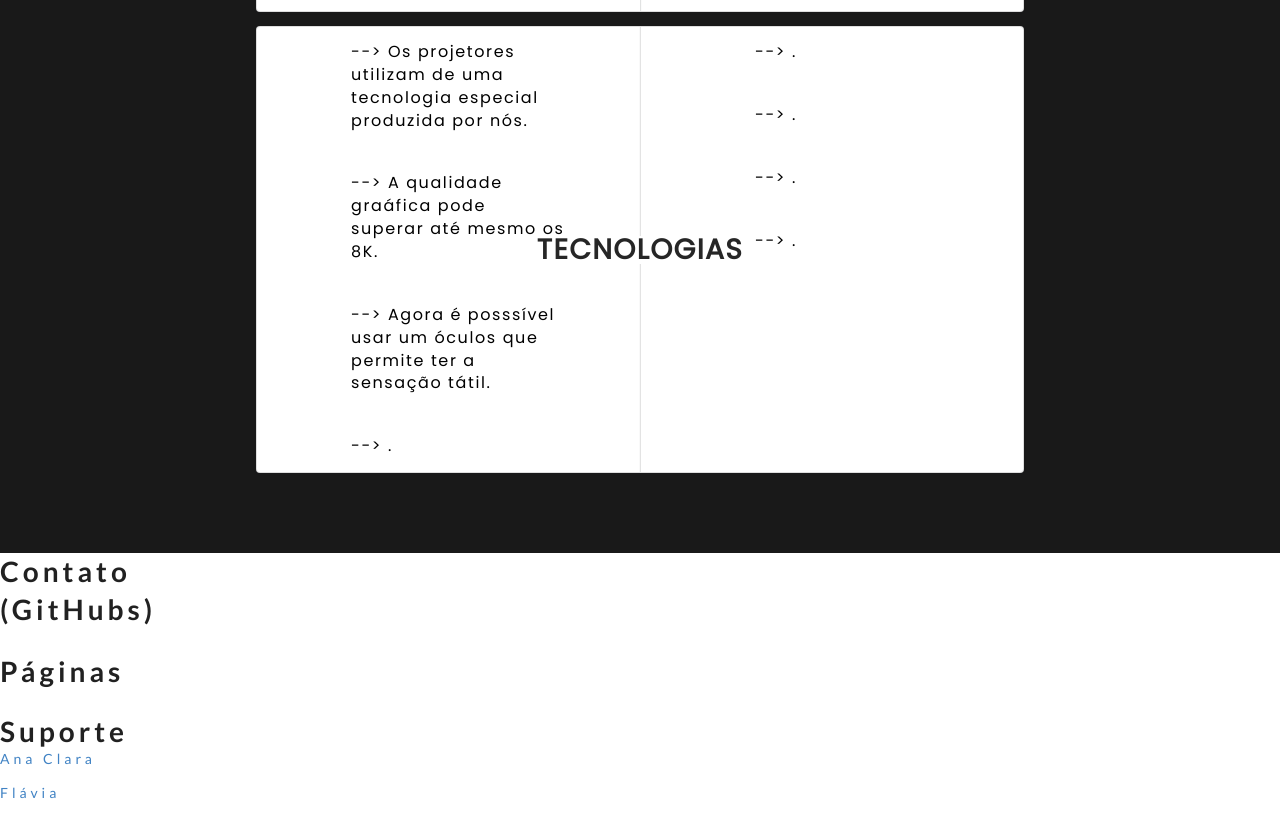
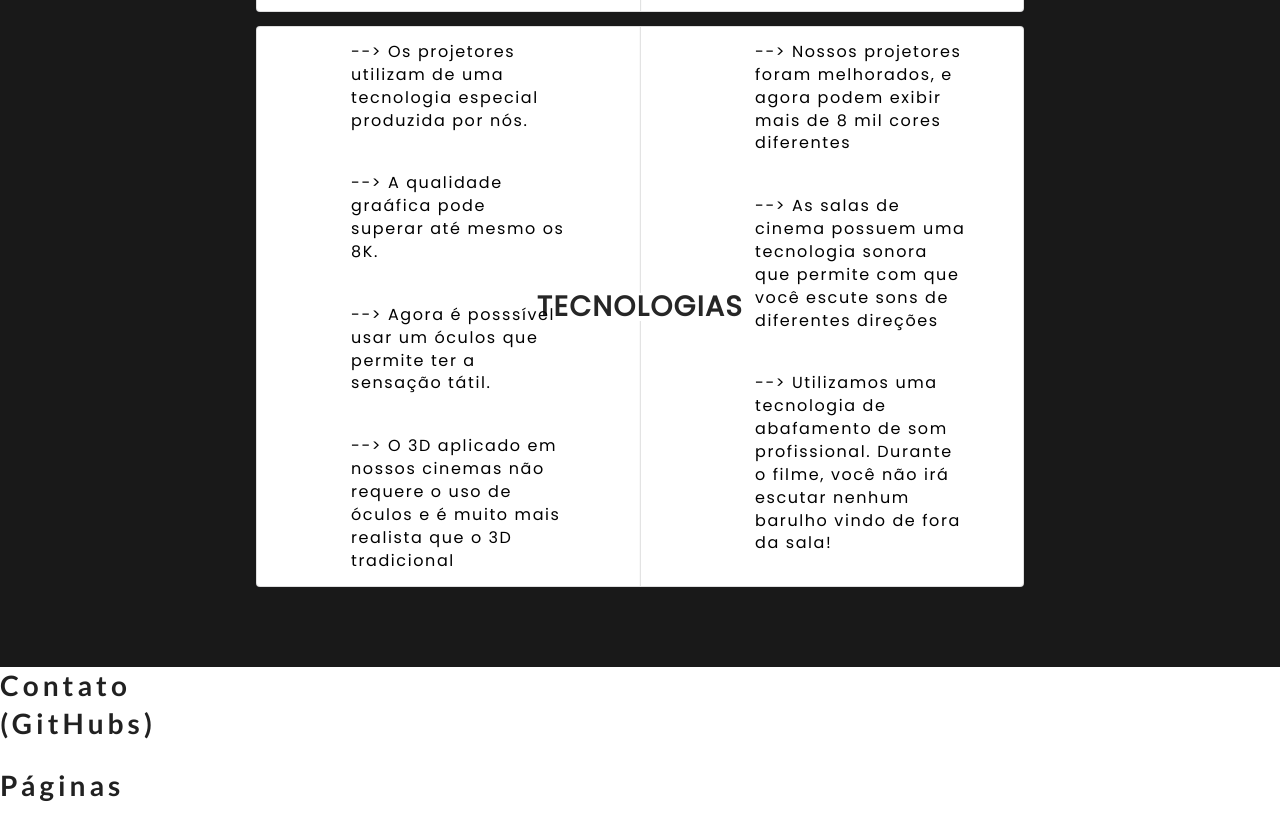
Before and after one commit to oBST01/holomovies, a plain HTML site: page index.html in a window 1280 px wide. Shown: the part 2839-3654 px from the top of the page. Drawn offline with nearby package versions, Linux system fonts and the light colour scheme; a web font is replaced by a local one.

Commit message:
Add technologies

```diff
--- a/cidades.html
+++ b/cidades.html
@@ -68,6 +68,7 @@
       </div>
     </div>
     <script type="module" src="components/menu/menu.js"></script>
+    <script type="module" src="components/footer/footer.js"></script>
     <script
       src="https://code.jquery.com/jquery-3.1.1.min.js"
       integrity="sha256-hVVnYaiADRTO2PzUGmuLJr8BLUSjGIZsDYGmIJLv2b8="
--- a/index.html
+++ b/index.html
@@ -65,13 +65,12 @@
             <p class="textHow">--> Os projetores utilizam de uma tecnologia especial produzida por nós.</p>
             <p class="textHow">--> A qualidade graáfica pode superar até mesmo os 8K.</p>
             <p class="textHow">--> Agora é posssível usar um óculos que permite ter a sensação tátil.</p>
-            <p class="textHow">--> .</p>
+            <p class="textHow">--> O 3D aplicado em nossos cinemas não requere o uso de óculos e é muito mais realista que o 3D tradicional</p>
           </div>
           <div class="column">
-            <p class="textHow">--> .</p>
-            <p class="textHow">--> .</p>
-            <p class="textHow">--> .</p>
-            <p class="textHow">--> .</p>
+            <p class="textHow">--> Nossos projetores foram melhorados, e agora podem exibir mais de 8 mil cores diferentes</p>
+            <p class="textHow">--> As salas de cinema possuem uma tecnologia sonora que permite com que você escute sons de diferentes direções</p>
+            <p class="textHow">--> Utilizamos uma tecnologia de abafamento de som profissional. Durante o filme, você não irá escutar nenhum barulho vindo de fora da sala!</p>
           </div>
         </div>
         <div id="divider" class="ui vertical divider">
```
